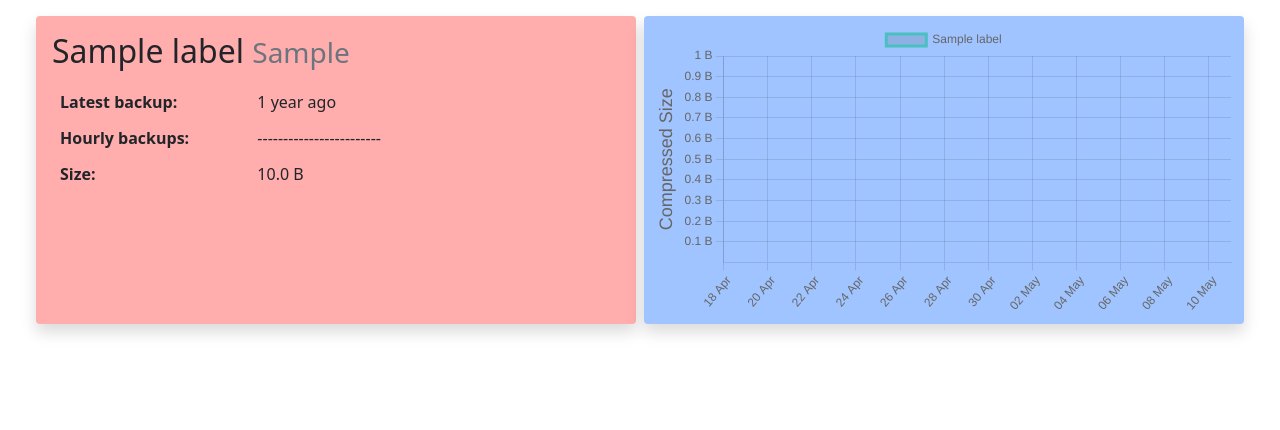
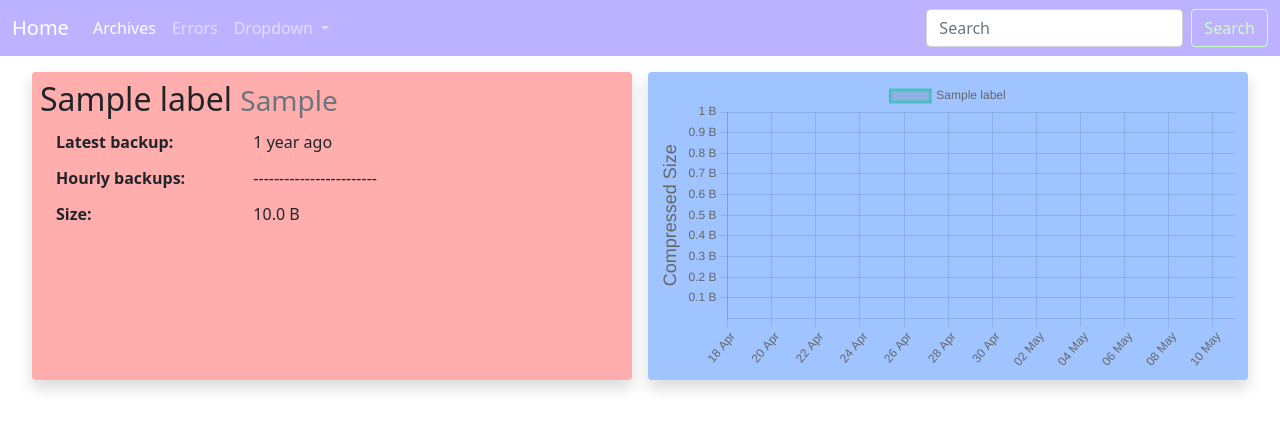
Before and after one commit to grglcy/borg-web, a Django app: page / in a window 1280 px wide. Shown: the top 430 px of the page. Run offline with Django 3.2, Linux system fonts and the light colour scheme; tables that the repository leaves empty hold one stand-in row (values such as "Sample post"); style sheets or scripts are compiled from the project's sources; some libraries are stand-ins or nearby versions.

Commit message:
Create base template with navbar

```diff
--- /dev/null
+++ b/borgweb/borg/templates/borg/base.html
@@ -0,0 +1,54 @@
+<!DOCTYPE html>
+<html lang="en">
+<head>
+    <meta charset="UTF-8">
+    <meta name="viewport" content="width=device-width, initial-scale=1, shrink-to-fit=no">
+
+    {% load static %}
+    {% load compress %}
+    {% compress css %}
+    <link type="text/x-scss" href="{% static 'theme.scss' %}" rel="stylesheet" media="screen">
+    {% endcompress %}
+
+    {% block script %}{% endblock %}
+    <style>{% block style %}{% endblock %}</style>
+    <title>{% block title %}Title{% endblock %}</title>
+</head>
+<body>
+<nav class="navbar navbar-expand-md navbar-dark bg-secondary mb-2">
+  <div class="container-fluid">
+    <a class="navbar-brand" href="/">Home</a>
+    <button class="navbar-toggler" type="button" data-bs-toggle="collapse" data-bs-target="#navbarSupportedContent" aria-controls="navbarSupportedContent" aria-expanded="false" aria-label="Toggle navigation">
+      <span class="navbar-toggler-icon"></span>
+    </button>
+    <div class="collapse navbar-collapse" id="navbarSupportedContent">
+      <ul class="navbar-nav me-auto mb-2 mb-lg-0">
+        <li class="nav-item">
+          <a class="nav-link active" aria-current="page" href="/archives">Archives</a>
+        </li>
+        <li class="nav-item">
+          <a class="nav-link" href="/errors">Errors</a>
+        </li>
+        <li class="nav-item dropdown">
+          <a class="nav-link dropdown-toggle" href="#" id="navbarDropdown" role="button" data-bs-toggle="dropdown" aria-expanded="false">
+            Dropdown
+          </a>
+          <ul class="dropdown-menu" aria-labelledby="navbarDropdown">
+            <li><a class="dropdown-item" href="#">Action</a></li>
+            <li><a class="dropdown-item" href="#">Another action</a></li>
+            <li><hr class="dropdown-divider"></li>
+            <li><a class="dropdown-item" href="#">Something else here</a></li>
+          </ul>
+        </li>
+      </ul>
+      <form class="d-flex">
+        <input class="form-control me-2" type="search" placeholder="Search" aria-label="Search">
+        <button class="btn btn-outline-success" type="submit">Search</button>
+      </form>
+    </div>
+  </div>
+</nav>
+
+{% block body %}{% endblock %}
+</body>
+</html>
--- a/borgweb/borg/templates/borg/index.html
+++ b/borgweb/borg/templates/borg/index.html
@@ -1,61 +1,55 @@
-<!DOCTYPE html>
-<html lang="en">
-<head>
-    <meta charset="utf-8">
-    <meta name="viewport" content="width=device-width, initial-scale=1, shrink-to-fit=no">
-    <title>Borg Summary</title>
+{% extends "borg/base.html" %}
+{% load static %}
 
-    {% load static %}
-    {% load compress %}
-    {% compress css %}
-    <link type="text/x-scss" href="{% static 'theme.scss' %}" rel="stylesheet" media="screen">
-    {% endcompress %}
+{% block title %}Borg Summary{% endblock %}
+
+{% block script %}
     <script src="https://cdn.jsdelivr.net/npm/chart.js"></script>
-
-    <link rel="stylesheet" type="text/css" href="{% static 'css/index.css' %}">
     {{ hour_list|json_script:"hour_list" }}
     <script src="{% static 'js/index.js' %}"></script>
-    <style>
-        div {
-            padding: 8px;
-            margin: 4px;
-        }
+{% endblock %}
 
-        dl {
-            margin-top: 4px;
-            margin-bottom: 4px;
-        }
-    </style>
-</head>
-<body>
+{% block style %}
+    .repo-container {
+        padding: 8px;
+        margin: 8px;
+    }
+
+    .att-label {
+        margin-top: 4px;
+        margin-bottom: 4px;
+    }
+{% endblock %}
+
+{% block body %}
 {% if repo_list %}
 <div class="grid mx-auto d-flex justify-content-center flex-wrap">
     {% for repo in repo_list %}
-    <div style="width: 600px;" class="shadow rounded bg-primary overflow-hidden
+    <div style="width: 600px;" class="repo-container shadow rounded bg-primary overflow-hidden
                 {% if not repo.archive_after_latest_error %}bg-danger{% endif %}">
         <div class="row me-1 overflow-hidden text-truncate">
             <h2 class="h2">{{ repo.label }}
                 <small class="text-muted"> {{ repo.location }}</small>
             </h2>
         </div>
-        <dl class="row ps-3">
+        <dl class="att-label row ps-3">
             <dt class="col-4">Latest backup:</dt>
             <dd class="col-8">{{ repo.last_backup }}</dd>
         </dl>
-        <dl class="row ps-3">
+        <dl class="att-label row ps-3">
             <dt class="col-4">Hourly backups:</dt>
             <dd class="col-8 text-truncate">{{ repo.hourly_archive_string }}</dd>
         </dl>
-        <dl class="row ps-3">
+        <dl class="att-label row ps-3">
             <dt class="col-4">Size:</dt>
             <dd class="col-8">{{ repo.size_string }}</dd>
         </dl>
         {% if repo.recent_errors|length > 0 %}
-        <dl class="row">
+        <dl class="att-label row">
             <dt class="col-12 h4">Recent errors:</dt>
         </dl>
         {% endif %}
-        <dl class="row ps-3">
+        <dl class="att-label row ps-3">
             {% for error in repo.recent_errors %}
             <dt class="col-4">{{ error.time_ago }}</dt>
             <dd class="col-8 text-truncate">{{ error.error }}</dd>
@@ -63,13 +57,11 @@
         </dl>
     </div>
     {% endfor %}
-    <div style="width: 600px;" class="shadow rounded bg-primary overflow-hidden">
+    <div style="width: 600px;" class="repo-container shadow rounded bg-primary overflow-hidden">
         <canvas id="backup_csize_hourly" width="400" height="200"></canvas>
     </div>
     {% else %}
     <p>No repos found.</p>
     {% endif %}
 </div>
-</div>
-</body>
-</html>
+{% endblock %}
```
